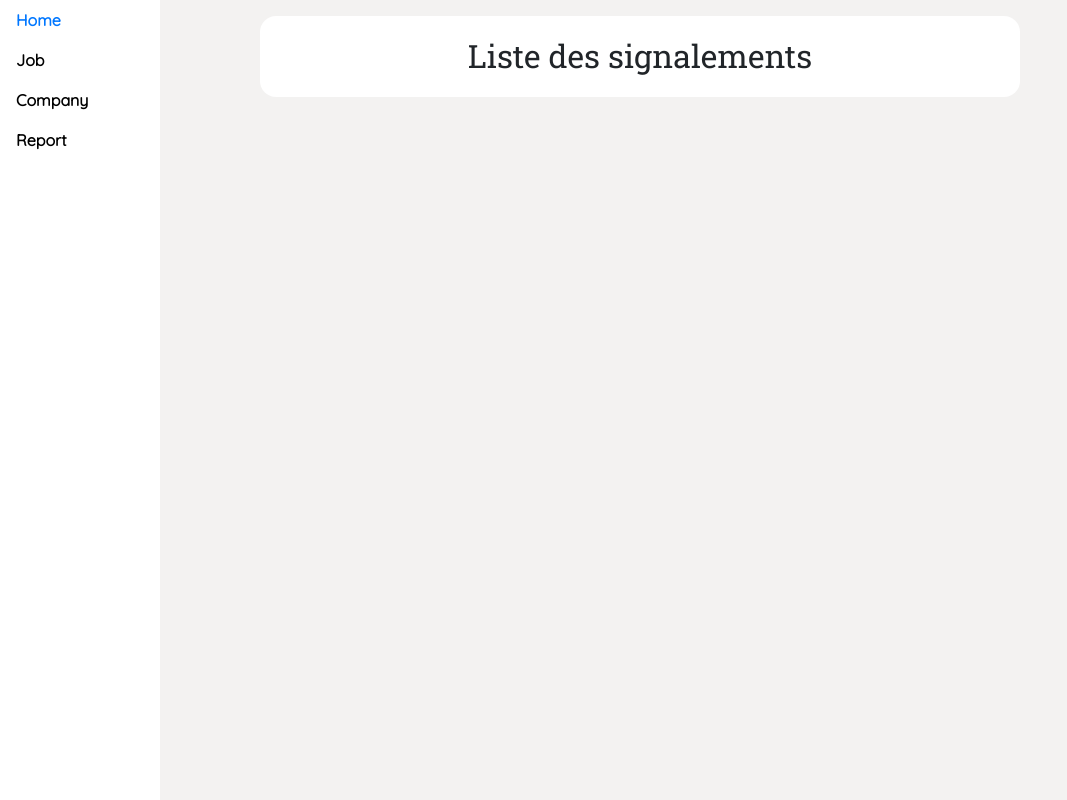
After one commit to MKassabeh/Outdeed, a Symfony app: template templates/admin/list_reports.html.twig in a window 1280 px wide. The commit adds this page. Shown: the whole page, without its empty margins (0-1067 px from the left). Run offline with Twig, Linux system fonts and the light colour scheme; the template is opened without the code that fills it, so the values that code supplies are empty; some libraries are stand-ins or nearby versions; some web fonts are replaced.

Commit message:
Report functionality

```diff
--- a/src/Controller/ReportController.php
+++ b/src/Controller/ReportController.php
@@ -65,4 +65,6 @@ class ReportController extends AbstractController
         return $this->render('report/index.html.twig');
 
     }
+
+
 }
--- /dev/null
+++ b/templates/admin/list_reports.html.twig
@@ -0,0 +1,42 @@
+{% extends 'base_admin.html.twig' %}
+
+{% block title %}Outdeed - Admin{% endblock %}
+
+{% block body %}
+{# # affiche tous les messages flash #}
+{% for level, messages in app.flashes %}
+{% for message in messages %}
+<div class="alert alert-{{ level }}">{{ message|raw}}
+</div>
+{% endfor %}
+{% endfor %}
+
+<div class="container py-3">
+    <div class="row justify-content-center ">
+        <div class="col-12 col-md-10 col-lg-8 blanc">
+            <h1 class="text-center">Liste des signalements</h1>
+        </div>
+    </div>
+</div>
+
+<div class="container mt-3 py-3">
+    <div class="row justify-content-center">
+        {% for report in reports %}
+            {% if report.adminChecked == false %}
+                <div class="col-md-10 col-lg-8 blanc m-3">
+                    <div class="card m-3">
+                        <div class="card-body d-flex justify-content-between">
+                                <div>
+                                    <p class="card-title">{{ report.title }}</p>
+                                    <p class="card-title">{{ report.description }}</p>
+                                </div>
+                            <a class="nav-link" href="{{ path('admin_report_view', {id: report.id}) }}">View Report</a>
+                        </div>
+                    </div>
+
+                </div>
+            {% endif %}
+        {% endfor %}
+    </div>
+</div>
+{% endblock %}
--- a/templates/header_admin.html.twig
+++ b/templates/header_admin.html.twig
@@ -9,5 +9,8 @@
       <li class="nav-item">
         <a class="nav-link" href="{{ path('admin_companies')}}">Company</a>
       </li>
+      <li class="nav-item">
+        <a class="nav-link" href="{{ path('admin_reports')}}">Report</a>
+      </li>
     </ul>
 </div>
--- a/templates/job/view.html.twig
+++ b/templates/job/view.html.twig
@@ -68,6 +68,11 @@
             <i class="far fa-heart"></i> Ajouter aux favoris
         </a>
     </div>
+       <div class="text-center">
+        <a href="{{ path('report')}}" class="mt-2 btn btn-outline-warning">
+            Signaler une offre
+        </a>
+    </div>
 
     <h3 class="text-center mt-5">Dans la même catégorie</h3>
     <div class="d-flex justify-content-around w-100 mt-5">
```
Also changed, not shown: src/Controller/Admin/AdminController.php (+54 -0 lines), templates/admin/index.html.twig (+84 -0 lines), templates/admin/report_view.html.twig (added, +23 -0 lines).
